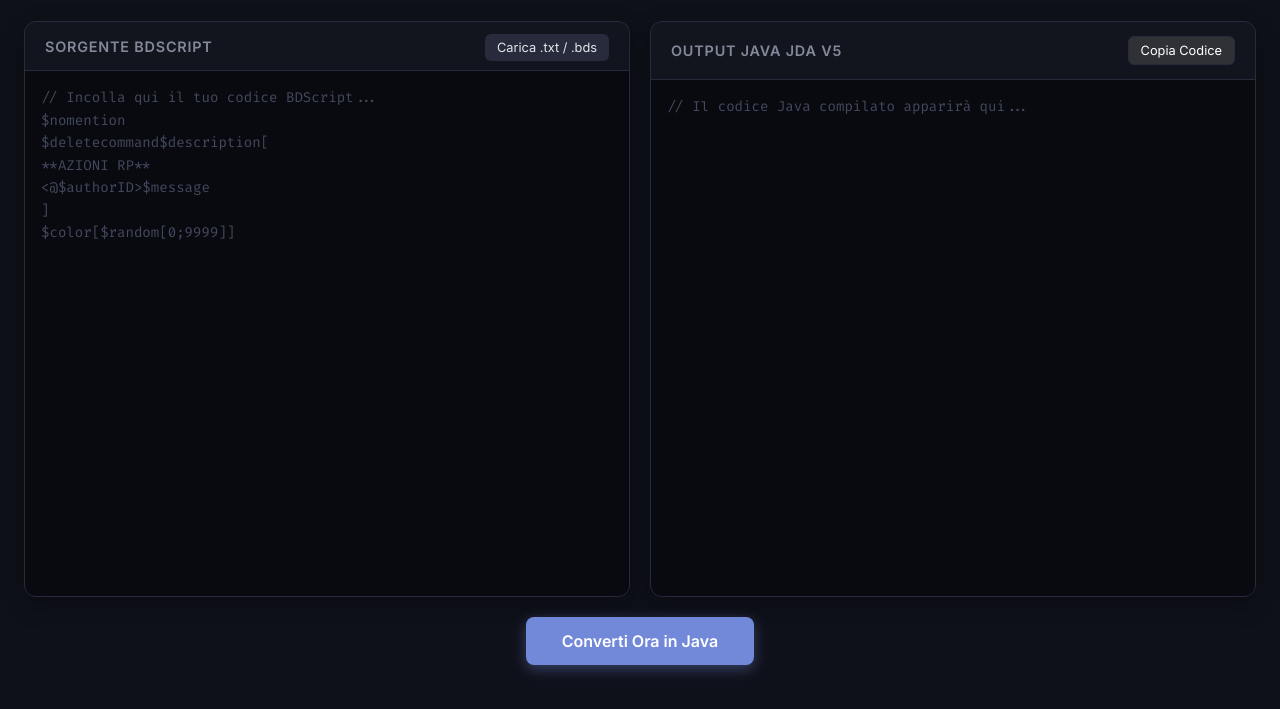
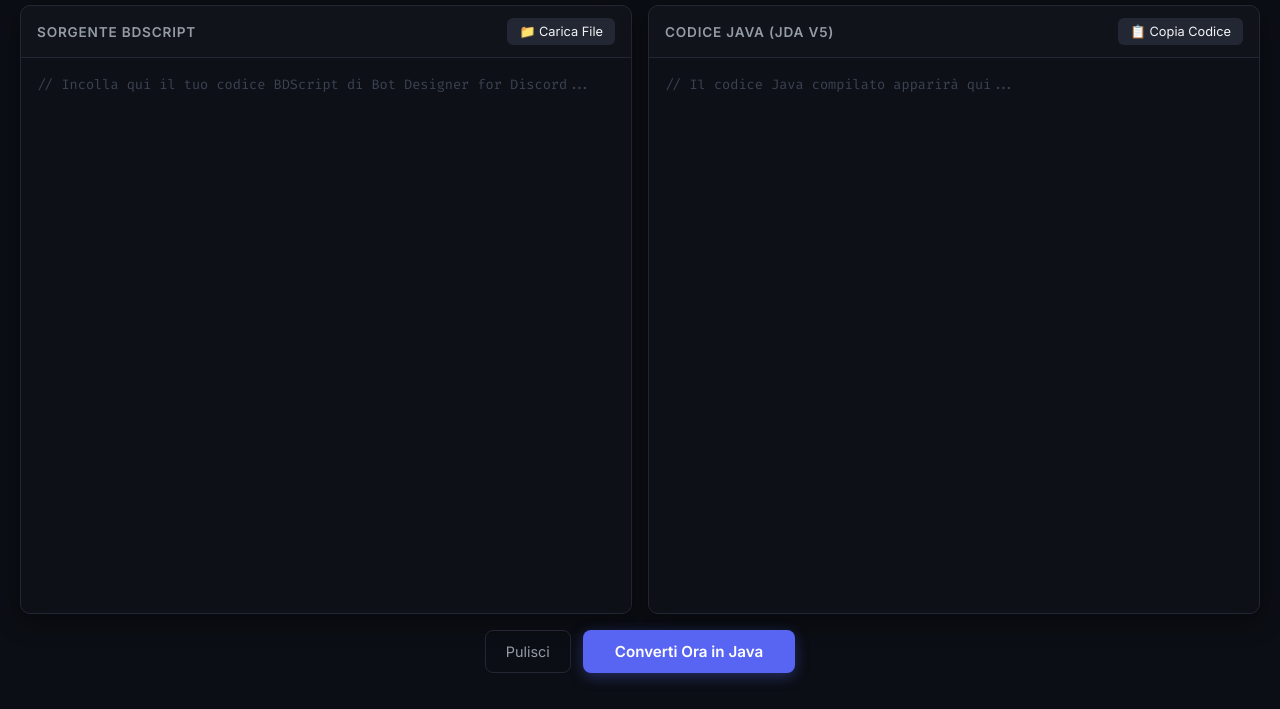
Before and after one commit to Scorpions-official21/Sito-code-trasform-, a plain HTML site: page index.html in a window 1280 px wide. Shown: the part 91-800 px from the top of the page. Drawn offline with Linux system fonts and the light colour scheme.

Commit message:
Update index.html

```diff
--- a/index.html
+++ b/index.html
@@ -3,20 +3,20 @@
 <head>
     <meta charset="UTF-8">
     <meta name="viewport" content="width=device-width, initial-scale=1.0">
-    <title>Scorpion Studio | BDScript ➔ Java JDA Studio</title>
-    <link href="https://fonts.googleapis.com/css2?family=Fira+Code:wght@400;500;700&family=Inter:wght@300;400;600;700&display=swap" rel="stylesheet">
+    <title>Scorpion Code Studio | BDScript to Java JDA</title>
+    <link href="https://fonts.googleapis.com/css2?family=Fira+Code:wght@400;500;600&family=Inter:wght@300;400;600;700&display=swap" rel="stylesheet">
     <style>
         :root {
-            --bg-main: #0f111a;
-            --bg-card: #181a26;
-            --bg-input: #090a10;
-            --accent-primary: #7289da;
-            --accent-hover: #5b6eae;
-            --text-main: #e1e7ed;
-            --text-muted: #828a9a;
-            --border-color: #272b3c;
-            --success: #43b581;
-            --danger: #f04747;
+            --bg-main: #0b0e14;
+            --bg-card: #151921;
+            --bg-input: #0d1117;
+            --accent: #5865f2;
+            --accent-hover: #4752c4;
+            --text-main: #f2f3f5;
+            --text-muted: #949ba4;
+            --border: #232733;
+            --success: #57f287;
+            --danger: #ed4245;
         }
 
         * {
@@ -32,35 +32,34 @@
             display: flex;
             flex-direction: column;
             min-height: 100vh;
-            padding: 24px;
+            padding: 20px;
         }
 
         header {
             text-align: center;
-            margin-bottom: 24px;
+            margin-bottom: 20px;
         }
 
         header h1 {
-            font-size: 2rem;
+            font-size: 1.8rem;
             font-weight: 700;
-            color: #fff;
             letter-spacing: -0.5px;
         }
 
         header h1 span {
-            color: var(--accent-primary);
+            color: var(--accent);
         }
 
         header p {
             color: var(--text-muted);
-            font-size: 0.95rem;
-            margin-top: 6px;
+            font-size: 0.9rem;
+            margin-top: 4px;
         }
 
         .workspace {
             display: grid;
             grid-template-columns: 1fr 1fr;
-            gap: 20px;
+            gap: 16px;
             flex: 1;
         }
 
@@ -72,52 +71,56 @@
 
         .panel {
             background: var(--bg-card);
-            border: 1px solid var(--border-color);
-            border-radius: 12px;
+            border: 1px solid var(--border);
+            border-radius: 10px;
             display: flex;
             flex-direction: column;
             overflow: hidden;
-            box-shadow: 0 8px 24px rgba(0,0,0,0.3);
+            box-shadow: 0 8px 24px rgba(0,0,0,0.4);
         }
 
         .panel-header {
-            background: rgba(0,0,0,0.2);
-            padding: 14px 20px;
-            border-bottom: 1px solid var(--border-color);
+            background: rgba(0,0,0,0.25);
+            padding: 12px 16px;
+            border-bottom: 1px solid var(--border);
             display: flex;
             justify-content: space-between;
             align-items: center;
         }
 
         .panel-title {
-            font-size: 0.9rem;
+            font-size: 0.85rem;
             font-weight: 600;
             text-transform: uppercase;
             letter-spacing: 0.8px;
             color: var(--text-muted);
         }
 
-        .file-btn-wrapper {
+        .btn-action {
+            background: var(--border);
+            color: var(--text-main);
+            border: none;
+            padding: 6px 12px;
+            font-size: 0.8rem;
+            border-radius: 6px;
+            cursor: pointer;
+            transition: all 0.2s;
+            display: inline-flex;
+            align-items: center;
+            gap: 6px;
+        }
+
+        .btn-action:hover {
+            background: var(--accent);
+            color: #fff;
+        }
+
+        .file-input-wrapper {
             position: relative;
             display: inline-block;
         }
 
-        .file-btn {
-            background: var(--border-color);
-            color: var(--text-main);
-            padding: 6px 12px;
-            font-size: 0.8rem;
-            border-radius: 6px;
-            cursor: pointer;
-            transition: 0.2s;
-        }
-
-        .file-btn:hover {
-            background: var(--accent-primary);
-            color: #fff;
-        }
-
-        .file-btn-wrapper input[type="file"] {
+        .file-input-wrapper input[type="file"] {
             position: absolute;
             left: 0;
             top: 0;
@@ -127,15 +130,22 @@
             cursor: pointer;
         }
 
+        .editor-container {
+            display: flex;
+            flex: 1;
+            background: var(--bg-input);
+            position: relative;
+        }
+
         textarea {
             width: 100%;
             height: 100%;
             min-height: 480px;
-            background: var(--bg-input);
+            background: transparent;
             border: none;
             color: #89ddff;
             font-family: 'Fira Code', monospace;
-            font-size: 0.88rem;
+            font-size: 0.85rem;
             padding: 16px;
             line-height: 1.6;
             resize: none;
@@ -143,101 +153,92 @@
         }
 
         textarea::placeholder {
-            color: #43495d;
+            color: #3b4252;
         }
 
-        .actions-bar {
+        .controls {
             display: flex;
             justify-content: center;
             align-items: center;
-            padding: 20px 0;
-            gap: 16px;
+            padding: 16px 0;
+            gap: 12px;
         }
 
         .btn-convert {
-            background: var(--accent-primary);
+            background: var(--accent);
             color: #fff;
             border: none;
-            padding: 14px 36px;
-            font-size: 1rem;
+            padding: 12px 32px;
+            font-size: 0.95rem;
             font-weight: 600;
             border-radius: 8px;
             cursor: pointer;
-            box-shadow: 0 4px 14px rgba(114, 137, 218, 0.4);
+            box-shadow: 0 4px 14px rgba(88, 101, 242, 0.35);
             transition: all 0.2s ease;
         }
 
         .btn-convert:hover {
             background: var(--accent-hover);
-            transform: translateY(-2px);
+            transform: translateY(-1px);
         }
 
-        .btn-copy {
-            background: #2f3136;
-            color: #fff;
-            border: 1px solid var(--border-color);
-            padding: 6px 12px;
-            font-size: 0.8rem;
-            border-radius: 6px;
+        .btn-clear {
+            background: transparent;
+            border: 1px solid var(--border);
+            color: var(--text-muted);
+            padding: 12px 20px;
+            font-size: 0.9rem;
+            border-radius: 8px;
             cursor: pointer;
             transition: 0.2s;
         }
 
-        .btn-copy:hover {
-            background: #393c43;
+        .btn-clear:hover {
+            background: rgba(237, 66, 69, 0.1);
+            color: var(--danger);
+            border-color: var(--danger);
         }
-
-        .status-badge {
-            display: inline-block;
-            font-size: 0.75rem;
-            padding: 4px 8px;
-            border-radius: 4px;
-            font-weight: 600;
-        }
-
-        .status-ready { background: rgba(67, 181, 129, 0.2); color: var(--success); }
     </style>
 </head>
 <body>
 
     <header>
         <h1><span>Scorpion</span> Code Studio</h1>
-        <p>Convertitore Avanzato da BDScript (Bot Designer for Discord) a Java JDA v5</p>
+        <p>Convertitore Universale BDScript ➔ Java JDA v5</p>
     </header>
 
     <div class="workspace">
         <div class="panel">
             <div class="panel-header">
                 <span class="panel-title">Sorgente BDScript</span>
-                <div class="file-btn-wrapper">
-                    <span class="file-btn">Carica .txt / .bds</span>
+                <div class="file-input-wrapper">
+                    <button class="btn-action">📁 Carica File</button>
                     <input type="file" id="fileInput" accept=".txt,.bds">
                 </div>
             </div>
-            <textarea id="bdscriptInput" placeholder="// Incolla qui il tuo codice BDScript...
-$nomention
-$deletecommand$description[
-**AZIONI RP**
-<@$authorID>$message
-]
-$color[$random[0;9999]]"></textarea>
+            <div class="editor-container">
+                <textarea id="bdscriptInput" placeholder="// Incolla qui il tuo codice BDScript di Bot Designer for Discord..."></textarea>
+            </div>
         </div>
 
         <div class="panel">
             <div class="panel-header">
-                <span class="panel-title">Output Java JDA v5</span>
-                <button class="btn-copy" onclick="copyJavaCode()">Copia Codice</button>
+                <span class="panel-title">Codice Java (JDA v5)</span>
+                <button class="btn-action" onclick="copyJava()">📋 Copia Codice</button>
             </div>
+            <div class="editor-container">
                 <textarea id="javaOutput" readonly placeholder="// Il codice Java compilato apparirà qui..."></textarea>
             </div>
         </div>
+    </div>
 
-    <div class="actions-bar">
-        <button class="btn-convert" onclick="processConversion()">Converti Ora in Java</button>
+    <div class="controls">
+        <button class="btn-clear" onclick="clearFields()">Pulisci</button>
+        <button class="btn-convert" onclick="convertBDScript()">Converti Ora in Java</button>
     </div>
 
     <script>
-        // Caricamento File
+        // Lettura file
         document.getElementById('fileInput').addEventListener('change', function(e) {
             const file = e.target.files[0];
             if (!file) return;
@@ -248,142 +249,163 @@ $color[$random[0;9999]]"></textarea>
             reader.readAsText(file);
         });
 
-        function copyJavaCode() {
+        function clearFields() {
+            document.getElementById('bdscriptInput').value = '';
+            document.getElementById('javaOutput').value = '';
+        }
+
+        function copyJava() {
             const output = document.getElementById('javaOutput');
-            if (!output.value) return;
+            if (!output.value.trim()) return;
             navigator.clipboard.writeText(output.value);
             alert("Codice Java copiato negli appunti!");
         }
 
-        // Engine di Parsing BDScript -> Java JDA
-        function processConversion() {
+        // Engine di Conversione Sicuro
+        function convertBDScript() {
             const input = document.getElementById('bdscriptInput').value;
-            if (!input.trim()) return;
-
-            let hasDelete = input.includes('$deletecommand');
-            let hasArgsCheck = input.match(/\$argsCheck\[(\d+)[>;]?\s*;?\s*(.*?)\]/);
-            let hasRandomColor = input.includes('$random[');
-            let hasTime = input.includes('$time[');
-            let hasLogEmbed = input.includes('$sendEmbedMessage');
-            let hasSuppressErrors = input.includes('$suppressErrors') \vert{}\vert{} input.includes('$embedSuppressErrors');
-
-            let java = `import net.dv8tion.jda.api.EmbedBuilder;\n`;
-            java += `import net.dv8tion.jda.api.entities.channel.concrete.TextChannel;\n`;
-            java += `import net.dv8tion.jda.api.events.message.MessageReceivedEvent;\n`;
-            java += `import net.dv8tion.jda.api.hooks.ListenerAdapter;\n`;
-            java += `import java.awt.Color;\n`;
-            if (hasTime) {
-                java += `import java.time.LocalDateTime;\n`;
-                java += `import java.time.ZoneId;\n`;
-                java += `import java.time.format.DateTimeFormatter;\n`;
-            }
-            if (hasRandomColor) {
-                java += `import java.util.Random;\n`;
+            if (!input.trim()) {
+                alert("Inserisci del codice BDScript prima di convertire!");
+                return;
             }
 
-            java += `\npublic class CommandListener extends ListenerAdapter {\n\n`;
-            if (hasRandomColor) {
-                java += `    private final Random random = new Random();\n\n`;
+            try {
+                let hasDelete = input.includes('$deletecommand');
+                let hasTime = input.includes('$time[');
+                let hasRandom = input.includes('$random[');
+                let hasSuppress = input.includes('$suppressErrors') \vert{}\vert{} input.includes('$embedSuppressErrors');
+                let hasLog = input.includes('$sendEmbedMessage');
+
+                // Estrazione Argomenti ($argsCheck)
+                let argsCheckMatch = input.match(/\$argsCheck\[(\d+)[>;]?\s*;?\s*([\s\S]*?)\]/);
+
+                let code = `import net.dv8tion.jda.api.EmbedBuilder;\n`;
+                if (hasLog) code += `import net.dv8tion.jda.api.entities.channel.concrete.TextChannel;\n`;
+                code += `import net.dv8tion.jda.api.events.message.MessageReceivedEvent;\n`;
+                code += `import net.dv8tion.jda.api.hooks.ListenerAdapter;\n`;
+                code += `import java.awt.Color;\n`;
+                if (hasTime) {
+                    code += `import java.time.LocalDateTime;\n`;
+                    code += `import java.time.ZoneId;\n`;
+                    code += `import java.time.format.DateTimeFormatter;\n`;
+                }
+                if (hasRandom) {
+                    code += `import java.util.Random;\n`;
                 }
 
-            java += `    @Override\n`;
-            java += `    public void onMessageReceived(MessageReceivedEvent event) {\n`;
-            java += `        if (event.getAuthor().isBot() || !event.isFromGuild()) return;\n\n`;
-            java += `        String rawMessage = event.getMessage().getContentRaw();\n`;
-            java += `        String[] args = rawMessage.split("\\\\s+");\n\n`;
-
-            if (hasSuppressErrors) {
-                java += `        try {\n`;
+                code += `\npublic class CommandListener extends ListenerAdapter {\n\n`;
+                if (hasRandom) {
+                    code += `    private final Random random = new Random();\n\n`;
                 }
 
-            // Argomenti
-            if (hasArgsCheck) {
-                let minArgs = parseInt(hasArgsCheck[1]);
-                let errorMsg = hasArgsCheck[2] || "Sintassi comando non valida!";
-                java += `            if (args.length - 1 < ${minArgs}) {\n`;
-                java += `                event.getChannel().sendMessage("${clean(errorMsg)}").queue();\n`;
-                java += `                return;\n`;
-                java += `            }\n\n`;
+                code += `    @Override\n`;
+                code += `    public void onMessageReceived(MessageReceivedEvent event) {\n`;
+                code += `        if (event.getAuthor().isBot() || !event.isFromGuild()) return;\n\n`;
+                code += `        String rawMessage = event.getMessage().getContentRaw();\n`;
+                code += `        String[] args = rawMessage.split("\\\\s+");\n\n`;
+
+                if (hasSuppress) {
+                    code += `        try {\n`;
                 }
 
-            // Eliminazione messaggio
-            if (hasDelete) {
-                java += `            event.getMessage().delete().queue();\n`;
+                // Controllo Argomenti
+                if (argsCheckMatch) {
+                    let minArgs = parseInt(argsCheckMatch[1]);
+                    let errMsg = argsCheckMatch[2] ? argsCheckMatch[2].replace(/"/g, '\\"').trim() : "Sintassi errata!";
+                    code += `            if (args.length - 1 < ${minArgs}) {\n`;
+                    code += `                event.getChannel().sendMessage("${errMsg}").queue();\n`;
+                    code += `                return;\n`;
+                    code += `            }\n\n`;
                 }
 
-            java += `            String actionMessage = rawMessage.indexOf(' ') != -1 ? rawMessage.substring(rawMessage.indexOf(' ') + 1) : "";\n`;
+                if (hasDelete) {
+                    code += `            event.getMessage().delete().queue();\n`;
+                }
+
+                code += `            String actionMessage = rawMessage.indexOf(' ') != -1 ? rawMessage.substring(rawMessage.indexOf(' ') + 1) : "";\n`;
 
                 if (hasTime) {
-                java += `            LocalDateTime now = LocalDateTime.now(ZoneId.of("Europe/Rome"));\n`;
-                java += `            String formattedDate = now.format(DateTimeFormatter.ofPattern("HH:mm dd/MM/yyyy"));\n`;
+                    code += `            LocalDateTime now = LocalDateTime.now(ZoneId.of("Europe/Rome"));\n`;
+                    code += `            String formattedDate = now.format(DateTimeFormatter.ofPattern("HH:mm dd/MM/yyyy"));\n`;
                 }
 
-            // Parsing Embed Principale
-            java += `\n            EmbedBuilder mainEmbed = new EmbedBuilder();\n`;
+                // Generazione Embed Principale
+                code += `\n            EmbedBuilder mainEmbed = new EmbedBuilder();\n`;
 
                 let descMatch = input.match(/\$description\[([\s\S]*?)\]/);
                 if (descMatch) {
-                let parsedDesc = parseBDVars(descMatch[1]);
-                java += `            mainEmbed.setDescription(${parsedDesc});\n`;
+                    code += `            mainEmbed.setDescription(${parseVars(descMatch[1])});\n`;
                 }
 
-            let titleMatch = input.match(/\$title\[(.*?)\]/);
+                let titleMatch = input.match(/\$title\[([\s\S]*?)\]/);
                 if (titleMatch) {
-                java += `            mainEmbed.setTitle(${parseBDVars(titleMatch[1])});\n`;
+                    code += `            mainEmbed.setTitle(${parseVars(titleMatch[1])});\n`;
                 }
 
-            if (hasRandomColor) {
-                java += `            mainEmbed.setColor(new Color(random.nextInt(0xFFFFFF)));\n`;
+                if (hasRandom) {
+                    code += `            mainEmbed.setColor(new Color(random.nextInt(0xFFFFFF)));\n`;
+                } else if (input.includes('$color[')) {
+                    let colMatch = input.match(/\$color\[#(.*?)\]/);
+                    if (colMatch) {
+                        code += `            mainEmbed.setColor(Color.decode("#${colMatch[1]}"));\n`;
                     } else {
-                java += `            mainEmbed.setColor(Color.CYAN);\n`;
+                        code += `            mainEmbed.setColor(Color.CYAN);\n`;
+                    }
                 }
 
-            let footerMatch = input.match(/\$footer\[(.*?)\]/);
+                let footerMatch = input.match(/\$footer\[([\s\S]*?)\]/);
                 if (footerMatch) {
-                java += `            mainEmbed.setFooter(${parseBDVars(footerMatch[1])});\n`;
+                    code += `            mainEmbed.setFooter(${parseVars(footerMatch[1])});\n`;
                 }
 
-            java += `            event.getChannel().sendMessageEmbeds(mainEmbed.build()).queue();\n`;
+                code += `            event.getChannel().sendMessageEmbeds(mainEmbed.build()).queue();\n`;
 
-            // Parsing Embed Log
-            if (hasLogEmbed) {
-                java += `\n            // Invio Embed di Log\n`;
-                java += `            String logChannelId = "ID_CANALE_LOG"; // Inserisci l'ID del canale log\n`;
-                java += `            TextChannel logChannel = event.getGuild().getTextChannelById(logChannelId);\n`;
-                java += `            if (logChannel != null) {\n`;
-                java += `                EmbedBuilder logEmbed = new EmbedBuilder();\n`;
-                java += `                logEmbed.setColor(Color.decode("#FF00CA"));\n`;
-                java += `                logEmbed.setDescription("Log operazione eseguita da " + event.getAuthor().getAsMention());\n`;
-                java += `                logChannel.sendMessageEmbeds(logEmbed.build()).queue();\n`;
-                java += `            }\n`;
+                // Gestione Log Embed
+                if (hasLog) {
+                    code += `\n            // Invio Embed nei Log\n`;
+                    code += `            String logChannelId = "ID_CANALE_LOG"; // Sostituisci con l'ID del canale log\n`;
+                    code += `            TextChannel logChannel = event.getGuild().getTextChannelById(logChannelId);\n`;
+                    code += `            if (logChannel != null) {\n`;
+                    code += `                EmbedBuilder logEmbed = new EmbedBuilder();\n`;
+                    code += `                logEmbed.setTitle("LOGS BOT");\n`;
+                    code += `                logEmbed.setColor(Color.decode("#FF00CA"));\n`;
+                    code += `                logEmbed.setDescription("Comando eseguito da: " + event.getAuthor().getAsMention() + "\\nMessaggio: " + actionMessage);\n`;
+                    if (hasTime) {
+                        code += `                logEmbed.setFooter("Powered By " + event.getGuild().getName() + " | " + formattedDate);\n`;
+                    }
+                    code += `                logChannel.sendMessageEmbeds(logEmbed.build()).queue();\n`;
+                    code += `            }\n`;
                 }
 
-            if (hasSuppressErrors) {
-                java += `\n        } catch (Exception e) {\n`;
-                java += `            EmbedBuilder err = new EmbedBuilder();\n`;
-                java += `            err.setTitle("❌ Errore durante l'esecuzione");\n`;
-                java += `            err.setColor(Color.RED);\n`;
-                java += `            event.getChannel().sendMessageEmbeds(err.build()).queue();\n`;
-                java += `        }\n`;
+                if (hasSuppress) {
+                    code += `\n        } catch (Exception e) {\n`;
+                    code += `            EmbedBuilder errEmbed = new EmbedBuilder();\n`;
+                    code += `            errEmbed.setTitle("ERRORE COMANDO");\n`;
+                    code += `            errEmbed.setDescription("Si è verificato un errore durante l'esecuzione del comando.");\n`;
+                    code += `            errEmbed.setColor(Color.RED);\n`;
+                    code += `            event.getChannel().sendMessageEmbeds(errEmbed.build()).queue();\n`;
+                    code += `        }\n`;
                 }
 
-            java += `    }\n`;
-            java += `}\n`;
+                code += `    }\n`;
+                code += `}\n`;
 
-            document.getElementById('javaOutput').value = java;
+                document.getElementById('javaOutput').value = code;
+
+            } catch (err) {
+                alert("Errore durante la conversione: " + err.message);
+            }
         }
 
-        function parseBDVars(str) {
+        // Parsing sicuro delle macro BDScript -> Stringhe Java
+        function parseVars(str) {
             let res = JSON.stringify(str);
             res = res.replace(/\\\$authorID/g, '" + event.getAuthor().getAsMention() + "');
             res = res.replace(/\\\$message/g, '" + actionMessage + "');
             res = res.replace(/\\\$serverName\\[.*?\\\]/g, '" + event.getGuild().getName() + "');
+            res = res.replace(/\\\$guildID/g, '" + event.getGuild().getId() + "');
             res = res.replace(/\\\$hour:\\\$minute \\\$date/g, '" + formattedDate + "');
             return res;
-        }
-
-        function clean(str) {
-            return str.replace(/"/g, '\\"');
         }
     </script>
 </body>
```
Lines whose indentation alone changed are shown as unchanged.
